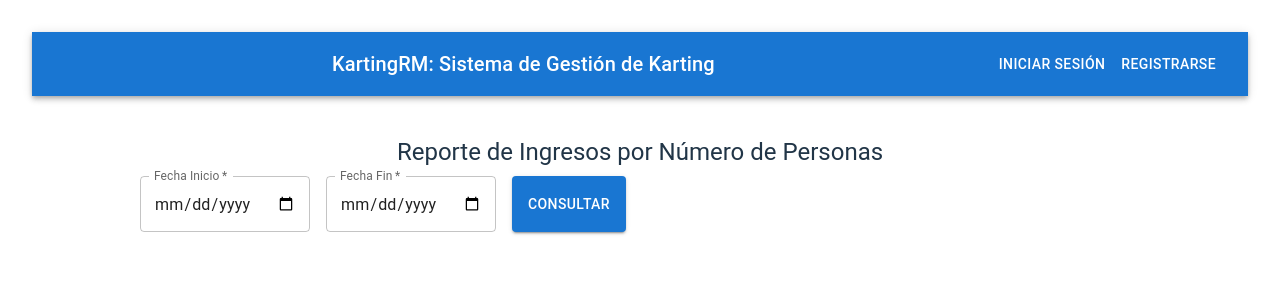
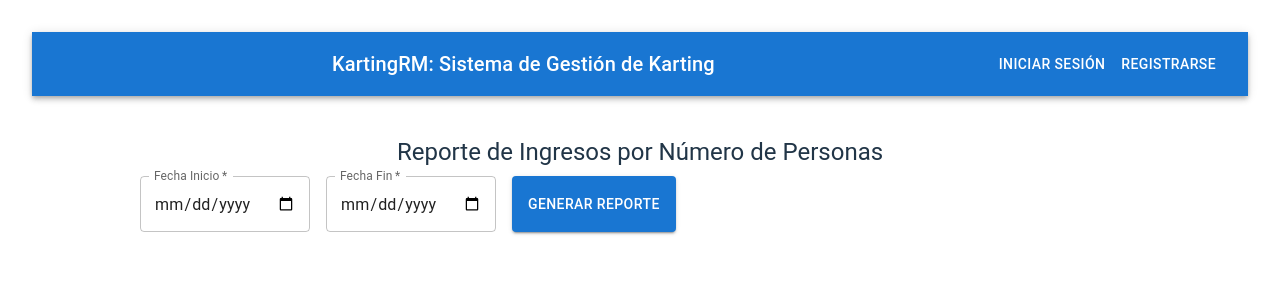
Before and after one commit to camilagos/Tingeso-1, a React (Vite) app in the folder payroll-frontend/: page /reportByPerson in a window 1280 px wide. Shown: the top 300 px of the page. Built offline with nearby package versions, Linux system fonts and the light colour scheme.

Commit message:
Update ReportByPerson.jsx

```diff
--- a/payroll-frontend/src/components/ReportByPerson.jsx
+++ b/payroll-frontend/src/components/ReportByPerson.jsx
@@ -42,7 +42,7 @@
           onChange={(e) => setEndDate(e.target.value)}
           required
         />
-        <Button type="submit" variant="contained" color="primary">Consultar</Button>
+        <Button type="submit" variant="contained" color="primary">Generar reporte</Button>
       </form>
 
       {data && (
```
